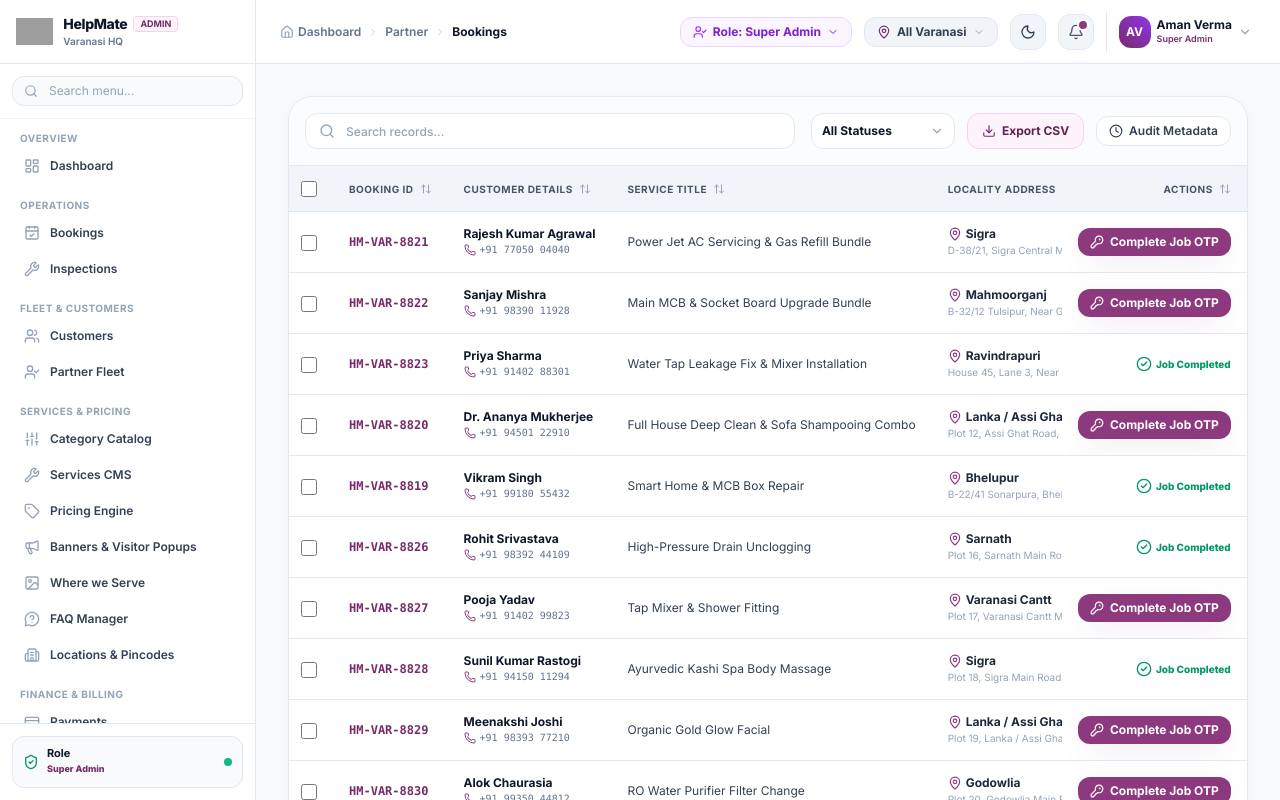
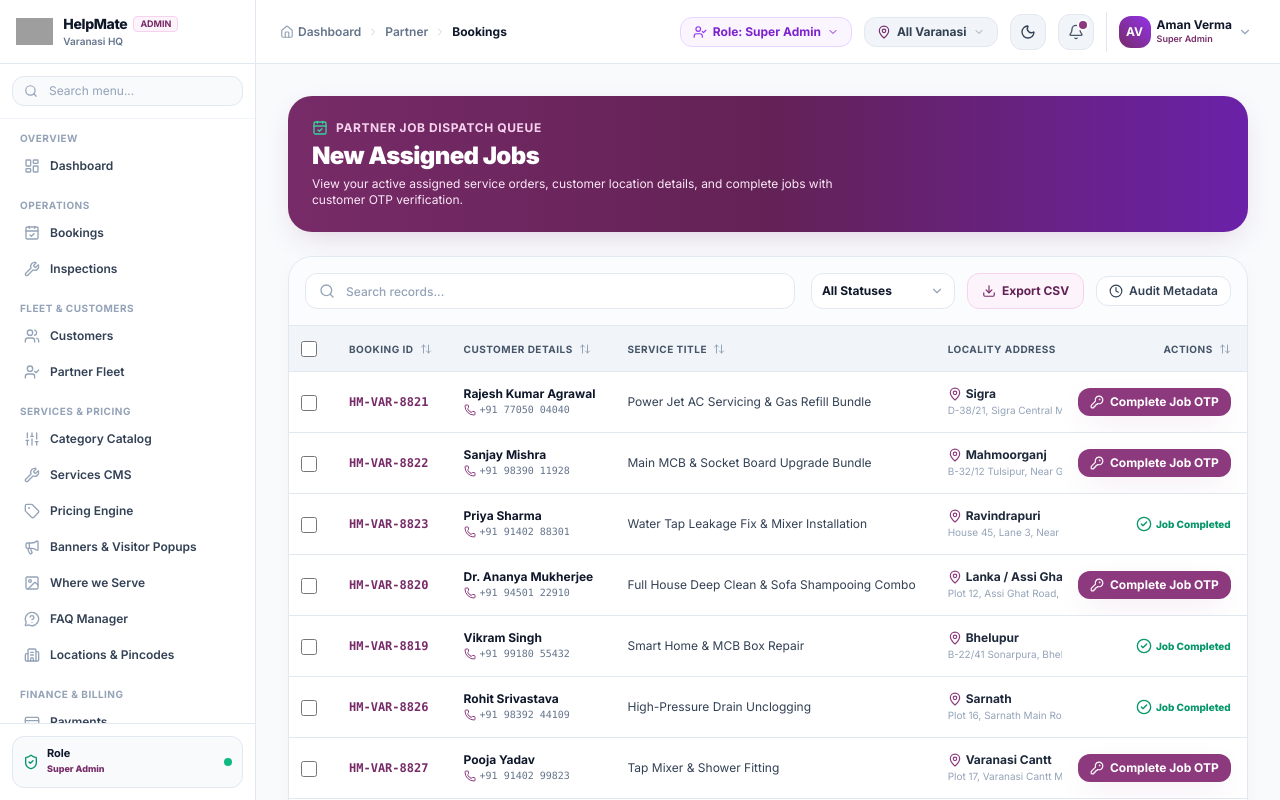
Before and after one commit to amanvermass/helpmate-admin, a Next.js app: page /partner/bookings in a window 1280 px wide. Built offline with nearby package versions, Linux system fonts and the light colour scheme; grey boxes are pictures that could not be loaded.

Commit message:
feat: rename booking link to "New Assigned Jobs" and add header banner to bookings page

```diff
--- a/app/partner/bookings/page.tsx
+++ b/app/partner/bookings/page.tsx
@@ -125,6 +125,19 @@ export default function PartnerBookingsPage() {
 
   return (
     <div className="space-y-6">
+      {/* Top Header Banner */}
+      <div className="p-6 rounded-3xl bg-gradient-to-r from-brand-600 via-brand-700 to-purple-800 text-white shadow-lux flex flex-col md:flex-row md:items-center justify-between gap-4">
+        <div>
+          <div className="flex items-center gap-2 text-brand-200 text-xs font-bold uppercase tracking-wider mb-1">
+            <CalendarCheck className="w-4 h-4 text-emerald-400" /> Partner Job Dispatch Queue
+          </div>
+          <h1 className="text-2xl font-black tracking-tight">New Assigned Jobs</h1>
+          <p className="text-xs text-brand-100 mt-1 max-w-xl">
+            View your active assigned service orders, customer location details, and complete jobs with customer OTP verification.
+          </p>
+        </div>
+      </div>
+
       <DataTable
         columns={columns}
         data={bookings}
--- a/components/Sidebar.tsx
+++ b/components/Sidebar.tsx
@@ -84,7 +84,7 @@ export function Sidebar({ isMobileOpen = false, onCloseMobile }: SidebarProps) {
       sectionTitle: "My Jobs & Orders",
       items: [
         {
-          title: "New Booked Jobs",
+          title: "New Assigned Jobs",
           icon: CalendarCheck,
           href: "/partner/bookings",
           badge: "2 New",
```
